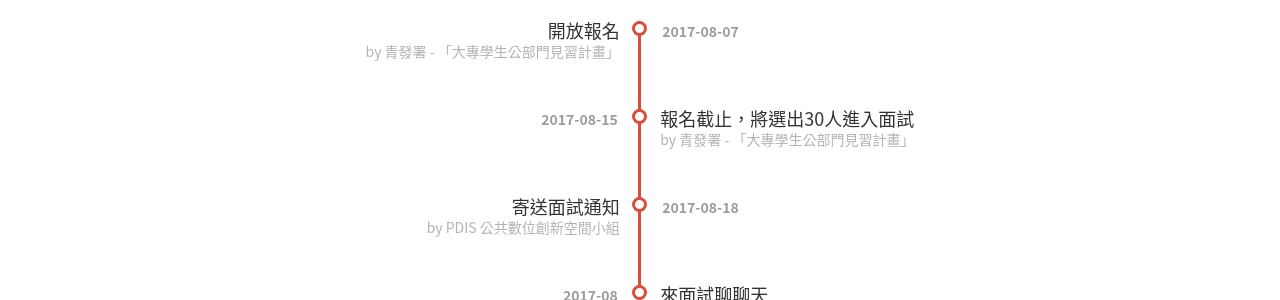
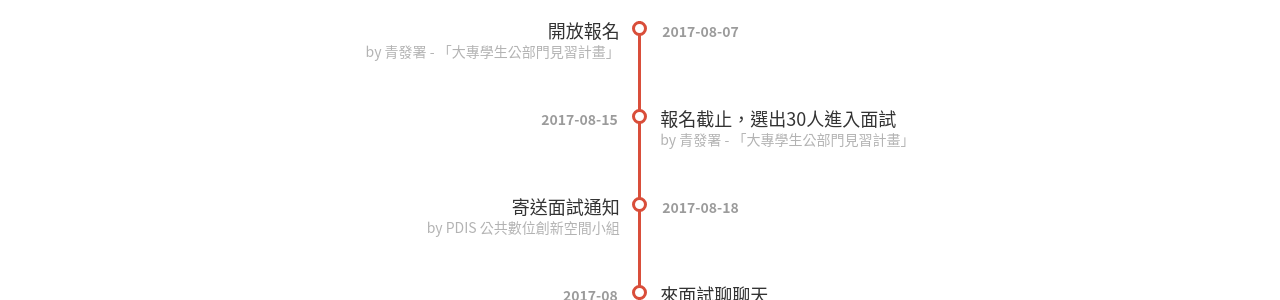
Before and after one commit to PDIS/ray2018, a Jekyll site: the page built from docs/index.html, in a window 1280 px wide and 900 px high, scrolled down 1426 px. Shown: the part 155-455 px from the top of the window. Built offline with Jekyll 4.4.1, drawn with Linux system fonts in a browser that asks for light colours.

Commit message:
Update timeline.json

```diff
--- a/docs/_data/timeline.json
+++ b/docs/_data/timeline.json
@@ -5,7 +5,7 @@
         "date": "2017-08-07"
     },
     {
-        "title": "報名截止，將選出30人進入面試",
+        "title": "報名截止，選出30人進入面試",
         "owner": "by 青發署 - 「大專學生公部門見習計畫」",
         "date": "2017-08-15"
     },
```
